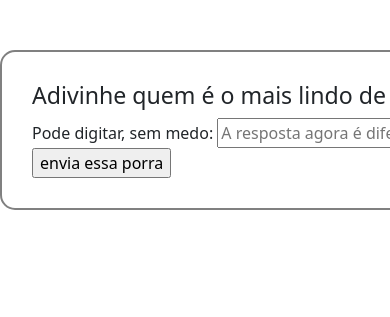
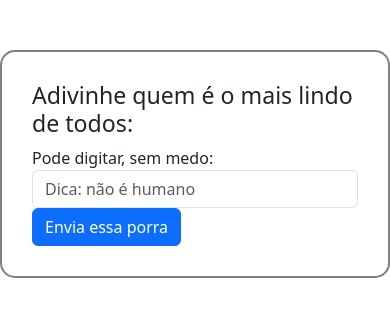
Before and after one commit to garzuze/learning_django, a Django app: page /guess/ in a window 390 px wide; the page is wider, and only the part inside the window is pictured. Shown: the top 317 px of that part. Run offline with Django 4.2, Linux system fonts and the light colour scheme; some libraries are stand-ins or nearby versions.

Commit message:
Deixando guess responsivo
Meu último ajuste visual e de responsividade nos projetos já feitos. Agora, partiu próximos!

```diff
--- a/mysite/guess/views.py
+++ b/mysite/guess/views.py
@@ -3,7 +3,7 @@ from django.shortcuts import redirect, render
 from django.views import View
 
 def check_guess(guess):
-        if guess.lower() != 'fabio dos santos reszko junior':
+        if guess.lower() != 'pipo':
             message = "é nada tu é muito burro"
         else:
             message = "acerto, tu é muito foda"
--- a/mysite/templates/guess/guess.html
+++ b/mysite/templates/guess/guess.html
@@ -10,29 +10,29 @@
     <link href="https://cdn.jsdelivr.net/npm/bootstrap@5.3.0/dist/css/bootstrap.min.css" rel="stylesheet"
         integrity="sha384-9ndCyUaIbzAi2FUVXJi0CjmCapSmO7SnpJef0486qhLnuZ2cdeRhO02iuK6FUUVM" crossorigin="anonymous">
     <style>
-        #principal {
+        .container-md {
             margin: 50px auto;
             padding: 30px;
             border: 2px solid gray;
-            width: 720px;
+            max-width: 720px;
             border-radius: 15px;
         }
     </style>
 </head>
 
 <body>
-    <div id="principal">
+    <div class="container-md">
         <h3>Adivinhe quem é o mais lindo de todos:</h3>
-        <form method="post">
+        <form class="form-signin" method="post">
             <label for="guess">Pode digitar, sem medo:</label>
             {% csrf_token %}
-            <input type="text" name="guess" id="guess" size="40" placeholder="A resposta agora é diferente..."><br>
-            <input type="submit" value="envia essa porra">
+            <input type="text" name="guess" id="guess" class="form-control" placeholder="Dica: não é humano">
+            <button type="submit" class="btn btn-primary">Envia essa porra</button>
         </form>
         {% if message %}
             <p>{{message}}</p>
             {% if message == 'acerto, tu é muito foda' %}
-                <img src="{% static 'guess/acerto.jpg' %}" alt="o caraio">
+                <img src="{% static 'guess/acerto.jpg' %}" alt="o caraio" width="100%">
             {% endif %}
         {% endif %}
     </div>
```
